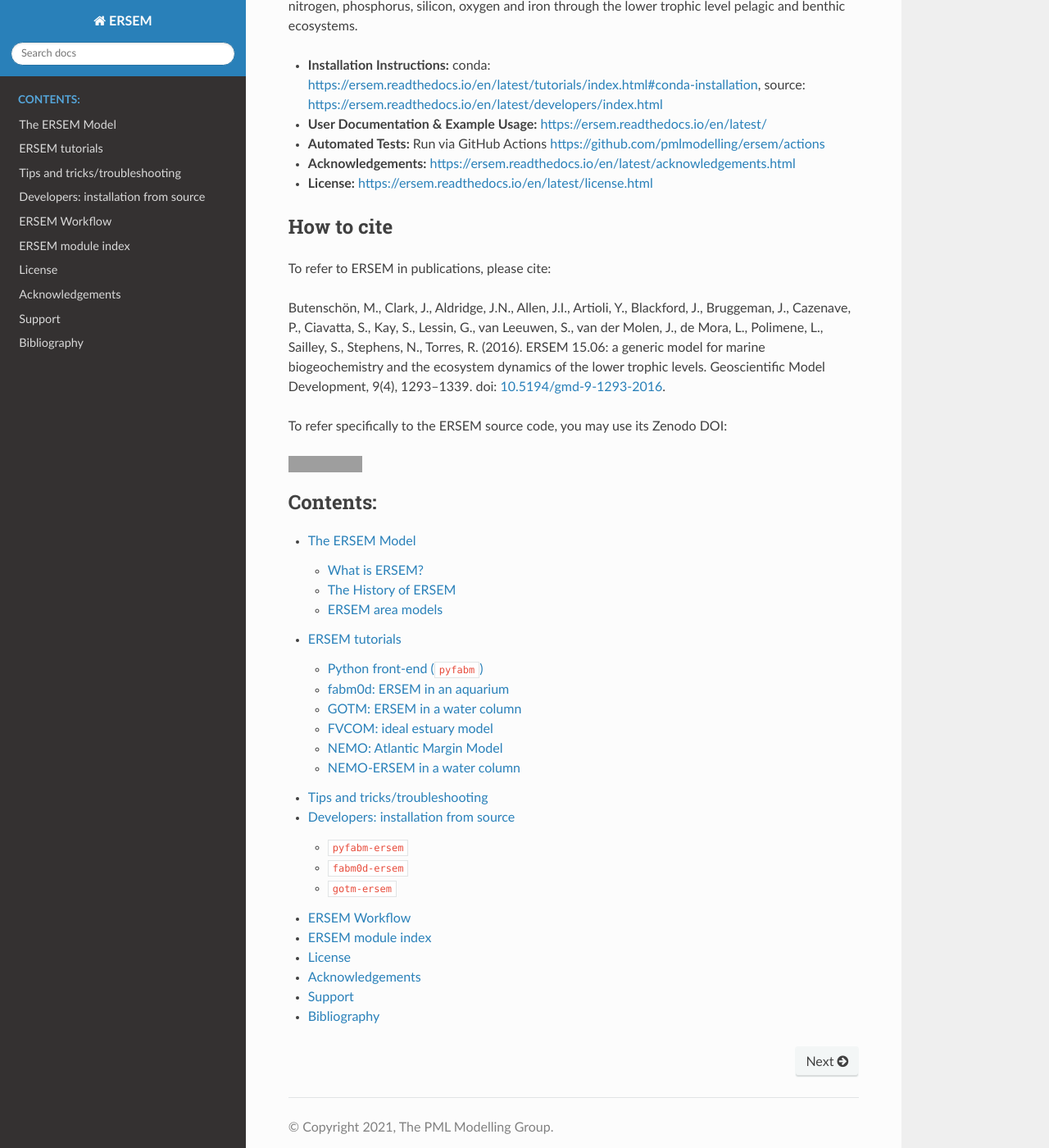
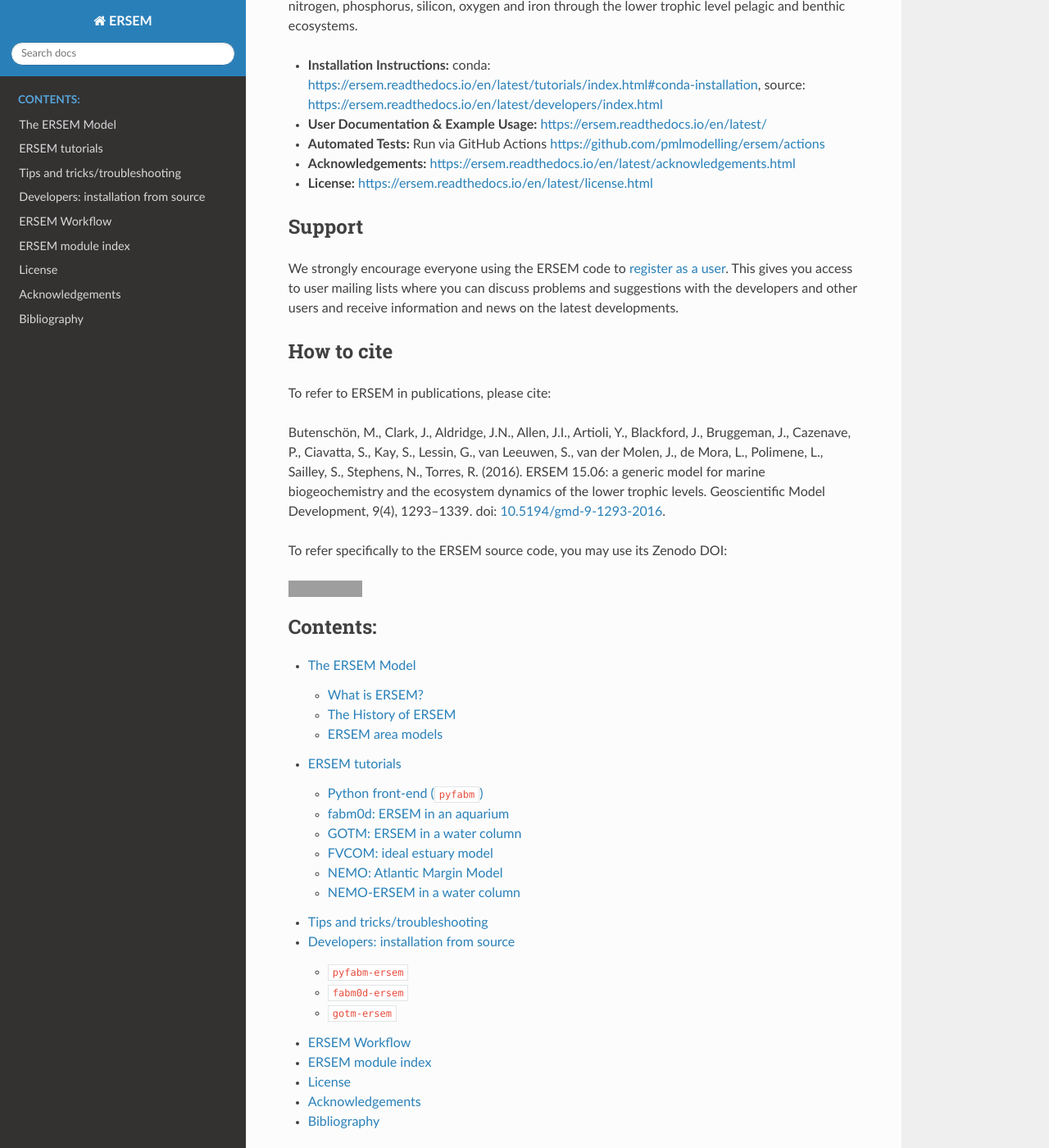
Before and after one commit to pmlmodelling/ersem, a Sphinx documentation site: the page built from docs/source/index.rst, in a window 1280 px wide and 1400 px high, scrolled down 232 px. Shown: the whole window at 82% size. Built offline with Sphinx 7.4.7 and the Read the Docs theme 2.0.0, drawn with Linux system fonts in a browser that asks for light colours; formulas are drawn with MathJax 3; the version number could not be read and is left out; grey boxes are pictures that could not be loaded.

Commit message:
Move support to readme

```diff
--- a/README.md
+++ b/README.md
@@ -15,6 +15,15 @@
 - **Acknowledgements:** https://ersem.readthedocs.io/en/latest/acknowledgements.html
 - **License:** https://ersem.readthedocs.io/en/latest/license.html
 
+# Support
+
+We strongly encourage everyone using the ERSEM code to
+[register as a user](https://pml.ac.uk/Modelling_at_PML/Access_Code).
+This gives you access to user mailing lists where you can discuss problems
+and suggestions with the developers and other users and receive information
+and news on the latest developments.
+
+
 # How to cite
 
 To refer to ERSEM in publications, please cite:
--- a/docs/source/index.rst
+++ b/docs/source/index.rst
@@ -27,5 +27,4 @@
    module_index
    license
    acknowledgements
-   support
    references
```
Also changed, not shown: docs/source/support.rst (deleted, +0 -11 lines).
